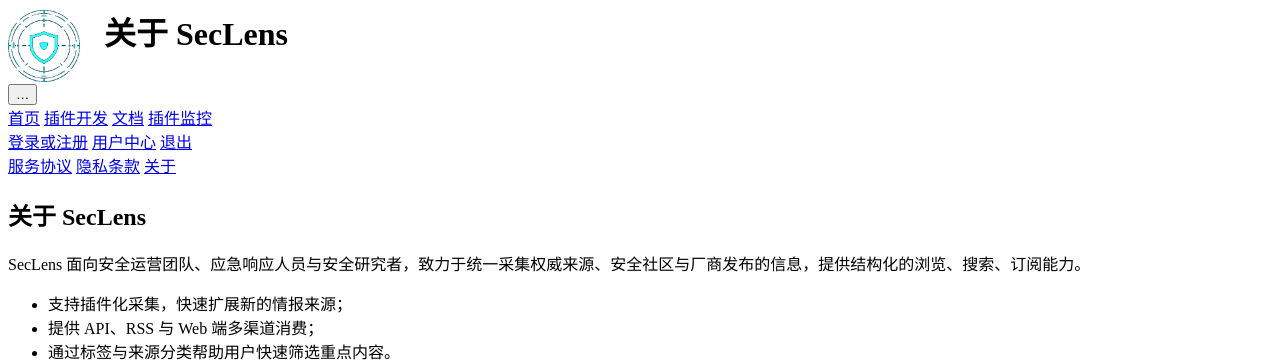
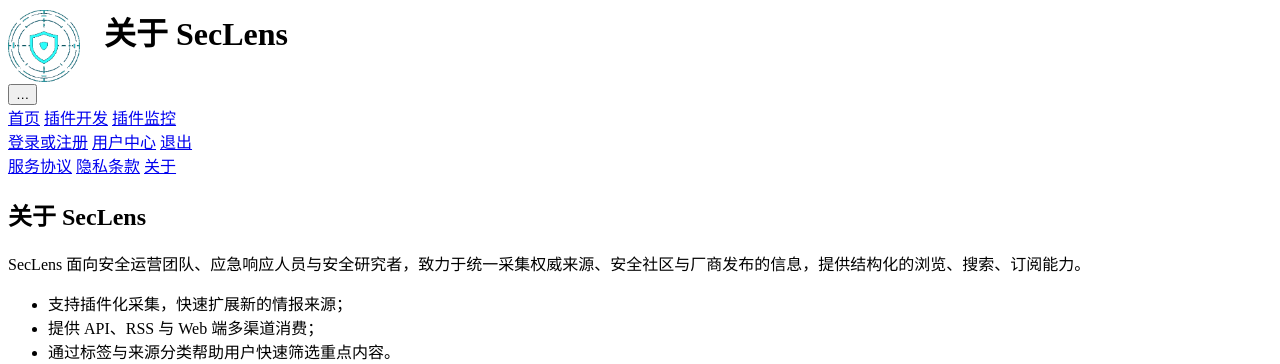
Before and after one commit to wzfukui/SecLens, a FastAPI app: page /about in a window 1280 px wide. Shown: the top 364 px of the page. Run offline with FastAPI, Linux system fonts and the light colour scheme; some libraries are stand-ins or nearby versions.

Commit message:
Remove help link from global menu

```diff
--- a/app/templates/base.html
+++ b/app/templates/base.html
@@ -97,7 +97,6 @@
             <div class="menu-group" data-group="public">
                 <a href="/">首页</a>
                 <a href="/plugin-dev">插件开发</a>
-                <a href="/docs">文档</a>
                 <a href="/dashboard/plugins">插件监控</a>
             </div>
             <div class="menu-divider" role="separator" aria-hidden="true"></div>
```
